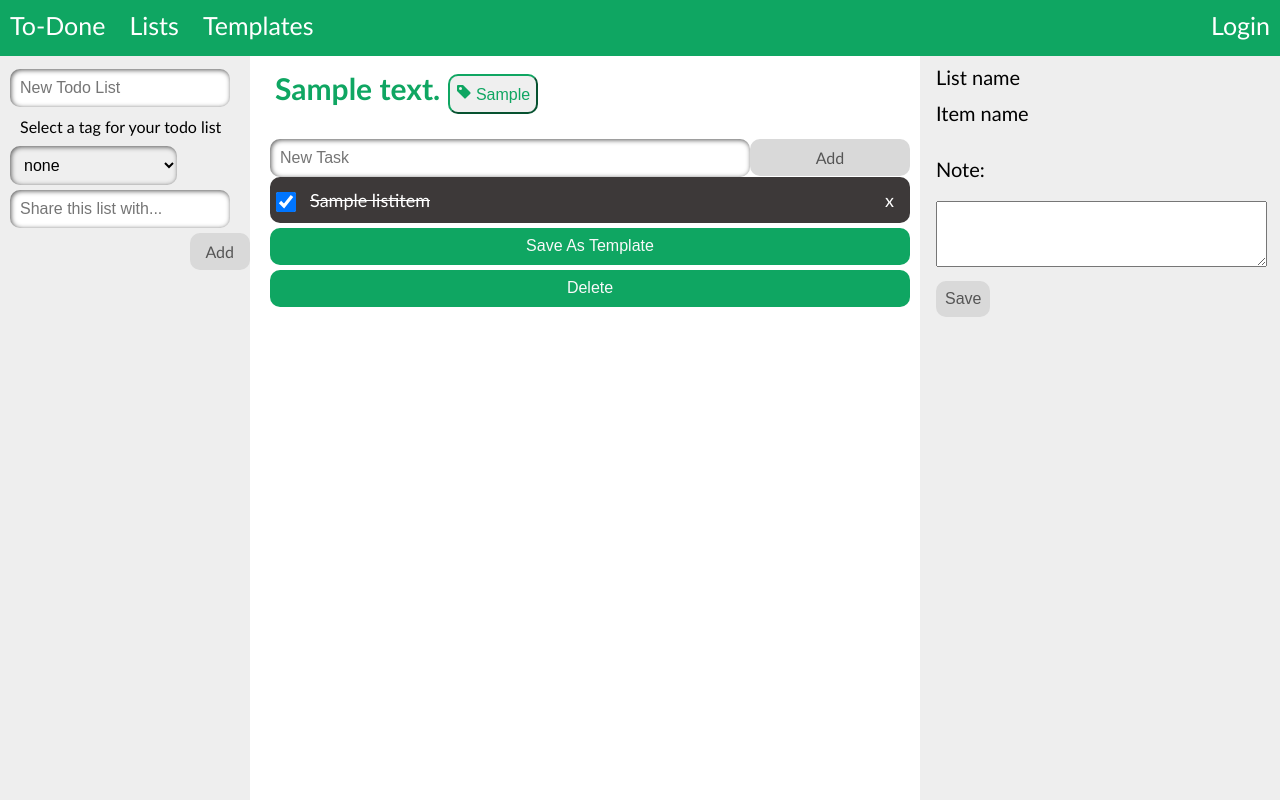
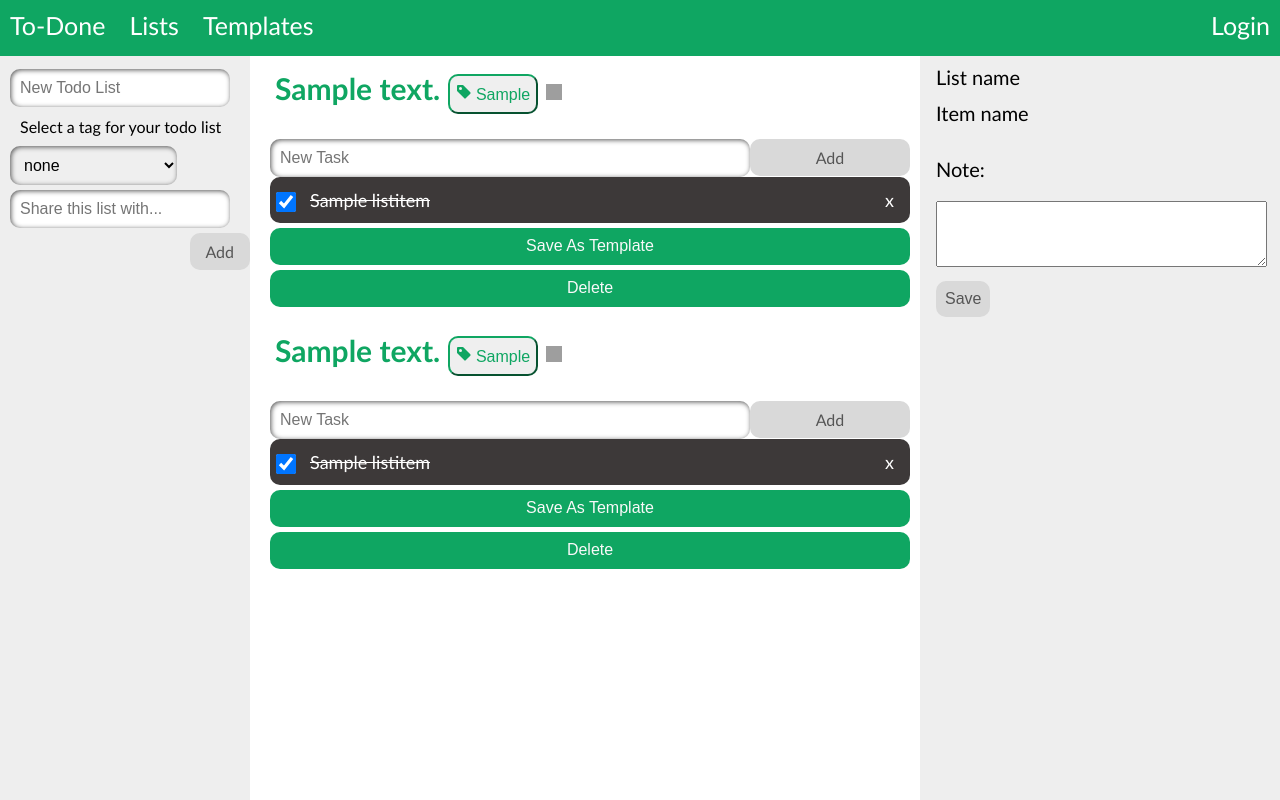
Before and after one commit to shahleon/smart-todo, a Django app: template todo/templates/todo/index.html in a window 1280 px wide. Run offline with Django 3.2, Linux system fonts and the light colour scheme; tables that the repository leaves empty hold one stand-in row (values such as "Sample post"); the template is opened without the code that fills it: values that come from a table or form of the project are taken from there, most other values are stand-ins (such as "Sample title", 1, 10 or a date in 2020); grey boxes are pictures that could not be loaded.

Commit message:
update index.html

```diff
--- a/todo/templates/todo/index.html
+++ b/todo/templates/todo/index.html
@@ -334,13 +334,13 @@
           width: 25%;
           background: #d9d9d9;
           color: #555;
-          float: left;
+          float:left;
           text-align: center;
           font-size: 16px;
           cursor: pointer;
           transition: 0.3s;
           border-radius: 10px;
-          display: inline-block
+          display: block;
         }
 
         .main .addBtn:hover {
@@ -385,6 +385,14 @@
         .add-template-button.delete:hover{
             background: #a81a0f;
         }
+
+        .shared-list {
+            color: black;
+            font-size: 12px;
+            margin-top: 5px;
+            padding-left: 5px;
+        }
+
     </style>
     <meta charset="UTF-8">
     <title>To-Done</title>
@@ -422,6 +430,58 @@
     </div>
 
     <div class="main">
+
+        {% for list in shared_list %}
+        <div class="header">
+            <h2>
+                <a href="/todo/{{ list.id }}">{{ list.title_text }} {% if list.list_tag != "none" %}
+                    <button type="button" class="tag-template">
+                        <svg xmlns="http://www.w3.org/2000/svg" width="16" height="16" fill="currentColor" class="bi bi-tag-fill" viewBox="0 0 16 16">
+                            <path d="M2 1a1 1 0 0 0-1 1v4.586a1 1 0 0 0 .293.707l7 7a1 1 0 0 0 1.414 0l4.586-4.586a1 1 0 0 0 0-1.414l-7-7A1 1 0 0 0 6.586 1H2zm4 3.5a1.5 1.5 0 1 1-3 0 1.5 1.5 0 0 1 3 0z"/>
+                          </svg>
+                        {{ list.list_tag }}
+                    </button>
+                    {% endif %}
+                    <img src="https://cdn0.iconfinder.com/data/icons/multimedia-261/32/Send-512.png" title="This To-Do list is shared by {{ list.user_id }}" height="16px" width="16px">
+                </a>
+
+            </h2>
+            <input type="text" id="{{ "InputText_"|addstr:list.id }}" placeholder="New Task">
+            <span onclick="newElement({{ list.id }})" class="addBtn">Add</span>
+        </div>
+        <ul id="{{ "List_"|addstr:list.id }}" class="listItemsUnorderedList">
+            {% for list_item in latest_list_items %}
+                {% if list_item.list_id == list.id %}
+                    {% if not list_item.is_done %}
+                        <li class="listItem">
+                    {% else %}
+                        <li class="listItem done">
+                    {% endif %}
+                    {% if not list_item.is_done %}
+                            <input type="checkbox" id="{{ "ListItem_"|addstr:list_item.id }}" name="{{ "ListItem_"|addstr:list_item.id }}" value="{{ "ListItem_"|addstr:list_item.id }}">
+                    {% else %}
+                            <input type="checkbox" id="{{ "ListItem_"|addstr:list_item.id }}" name="{{ "ListItem_"|addstr:list_item.id }}" value="{{ "ListItem_"|addstr:list_item.id }}" checked>
+                    {% endif %}
+                            <label for="{{ "ListItem_"|addstr:list_item.id }}">{{ list_item.item_name }}</label>
+                            <span class="close">x</span>
+                        </li>
+                {% endif %}
+            {% endfor %}
+        </ul>
+    <form action="/templates/new-from-todo" method="post">
+        {% csrf_token %}
+        <input type="hidden" name="todo" id="todo-{{ list.id }}" value="{{ list.id }}">
+        <button class="add-template-button" onclick="">Save As Template</button>
+    </form>
+    <form action="/delete-todo" method="post">
+        {% csrf_token %}
+        <input type="hidden" name="todo" id="delete-todo-{{ list.id }}" value="{{ list.id }}">
+        <button class="add-template-button delete" onclick="">Delete</button>
+    </form>
+
+    {% endfor %}
+
+
         {% for list in latest_lists %}
             <div class="header">
                 <h2>
@@ -432,7 +492,11 @@
                               </svg>
                             {{ list.list_tag }}
                         </button>
-                        {% endif %}</a>
+                        {% endif %}
+                        {% if list.is_shared == True %}
+                            <img src="https://cdn0.iconfinder.com/data/icons/multimedia-261/32/Send-512.png" title="This To-Do list is shared by you." height="16px" width="16px">
+                        {% endif %}
+                    </a>
                 </h2>
                 <input type="text" id="{{ "InputText_"|addstr:list.id }}" placeholder="New Task">
                 <span onclick="newElement({{ list.id }})" class="addBtn">Add</span>
@@ -466,14 +530,17 @@
             <input type="hidden" name="todo" id="delete-todo-{{ list.id }}" value="{{ list.id }}">
             <button class="add-template-button delete" onclick="">Delete</button>
         </form>
-        {% empty %}
+        {% endfor %}
+        {% if not latest_lists %}
+            {% if not shared_list %}
         <div class="header">
             <h2 id="noListYet">You don't hava any todo list!</h2>
         </div>
-        {% endfor %}
+            {% endif %}
+        {% endif %}
     </div>
 
-    {% if latest_lists %}
+    {% if latest_lists or shared_list %}
         <ul class="rightsidebar" id = "rightsidebar">
             <li><a>List name</a></li>
             <li><a>Item name</a></li>
@@ -701,8 +768,6 @@ function newTodoList() {
     var create_new_tag = false;
     var sharedUser = document.getElementById("sharedUser").value;
 
-    console.log(sharedUser);
-
     if(selectedTag==='new'){
         listTag = document.getElementById("newListTag").value;
         create_new_tag = true;
@@ -725,10 +790,10 @@ function newTodoList() {
         var create_on_timestamp = today.getTime() / 1000
         // TODO Save new todo list to database
         var httpRequest = new XMLHttpRequest()
-        {#httpRequest.onreadystatechange = alertContents;#}
+        // {#httpRequest.onreadystatechange = alertContents;#}
         httpRequest.open('POST', '/createNewTodoList');
         httpRequest.setRequestHeader('Content-Type', "application/json;charset=UTF-8")
-        {#var token = {% csrf_token %}#}
+        // {#var token = {% csrf_token %}#}
         var params = {
             "list_name": inputValue,
             "create_on": create_on_timestamp,
@@ -737,8 +802,17 @@ function newTodoList() {
             "shared_user": sharedUser,
         }
 
+        // httpRequest.responseType = 'text';
+
+        if (httpRequest.readyState === httpRequest.DONE){
+            if (httpRequest.status == 200) {
+                console.log("The request has been made");
+            }
+        }
+
         httpRequest.send(JSON.stringify(params))
-        window.location.reload();
+
+        // window.location.reload();
     }
 }
 
```
